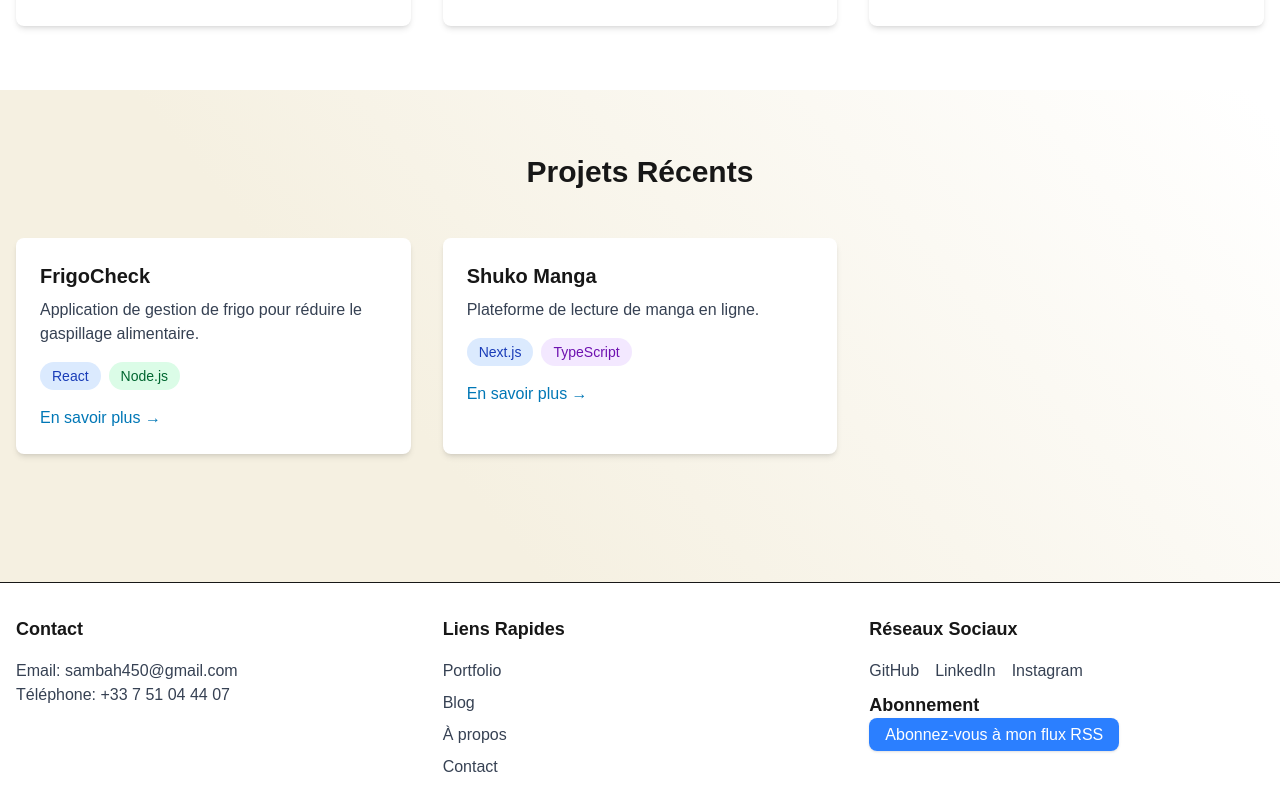
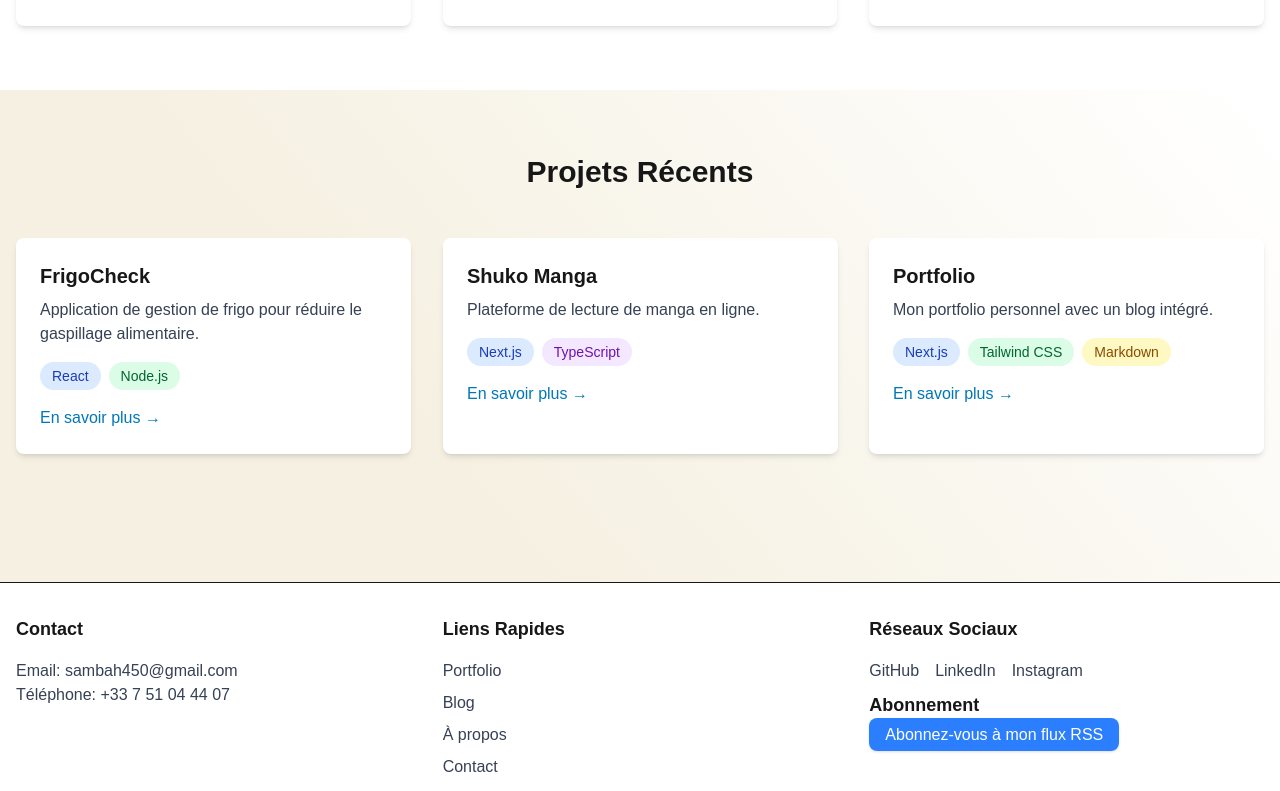
Before and after one commit to sbg224/msb-monosite, a Next.js app: page / in a window 1280 px wide. Shown: the part 872-1663 px from the top of the page. Built offline with nearby package versions, Linux system fonts and the light colour scheme; no server answers.

Commit message:
bug fixe add animation scroll

```diff
--- a/package.json
+++ b/package.json
@@ -10,6 +10,7 @@
 		"lint": "npx @biomejs/biome lint --write ./src. "
 	},
 	"dependencies": {
+		"aos": "^2.3.4",
 		"next": "15.3.2",
 		"react": "^19.0.0",
 		"react-dom": "^19.0.0"
--- a/src/app/layout.tsx
+++ b/src/app/layout.tsx
@@ -4,6 +4,8 @@ import Link from "next/link";
 import Head from "next/head";
 import "./globals.css";
 import Navigation from "@/components/Navigation";
+
+
 
 const inter = Inter({ subsets: ["latin"], variable: "--font-inter" });
 const poppins = Poppins({
@@ -28,6 +30,8 @@ export default function RootLayout({
 }: {
 	children: React.ReactNode;
 }) {
+
+
 	return (
 		<html lang="fr">
 			<Head>
--- a/src/app/page.tsx
+++ b/src/app/page.tsx
@@ -1,14 +1,27 @@
+"use client";
 import Link from "next/link";
 import Image from "next/image";
+import { useEffect } from "react";
 import profil from "../assets/images/profile3.png";
+import "aos/dist/aos.css";
+import AOS from "aos";
 
 export default function Home() {
+  useEffect(() => {
+    AOS.init({
+      duration: 1000,
+      once: true,
+      offset: 100,
+      easing: "ease-in-out",
+    });
+  }, []);
+
   return (
     <main className="min-h-screen">
       {/* Hero Section */}
       <section className="container mx-auto px-4 py-16 md:py-24">
         <div className="flex flex-col md:flex-row items-center gap-8">
-					<div className="w-full md:w-1/2">
+          <div className="w-full md:w-1/2" data-aos="fade-right">
             <h1 className="font-poppins text-4xl md:text-5xl font-bold mb-6">
               Développeur Web Full Stack
             </h1>
@@ -33,8 +46,7 @@ export default function Home() {
               </Link>
             </div>
           </div>
-					<div className="w-full md:w-1/2">
-						{/* Placeholder pour la photo de profil */}
+          <div className="w-full md:w-1/2" data-aos="zoom-in">
             <div
               className="relative w-64 h-64 mx-auto rounded-full overflow-hidden bg-gray-200"
               style={{
@@ -56,11 +68,18 @@ export default function Home() {
       {/* Compétences Section */}
       <section className="bg-white py-16">
         <div className="container mx-auto px-4">
-					<h2 className="font-poppins text-3xl font-bold text-center mb-12">
+          <h2
+            className="font-poppins text-3xl font-bold text-center mb-12"
+            data-aos="fade-up"
+          >
             Mes Compétences
           </h2>
           <div className="grid grid-cols-1 md:grid-cols-3 gap-8">
-						<div className="p-6 rounded-lg shadow-md bg-white">
+            <div
+              className="p-6 rounded-lg shadow-md bg-white"
+              data-aos="fade-up"
+              data-aos-delay="100"
+            >
               <h3 className="font-poppins text-xl font-semibold mb-4">
                 Frontend
               </h3>
@@ -70,7 +89,11 @@ export default function Home() {
                 <li>Tailwind CSS</li>
               </ul>
             </div>
-						<div className="p-6 rounded-lg shadow-md bg-white">
+            <div
+              className="p-6 rounded-lg shadow-md bg-white"
+              data-aos="fade-up"
+              data-aos-delay="200"
+            >
               <h3 className="font-poppins text-xl font-semibold mb-4">
                 Backend
               </h3>
@@ -80,7 +103,11 @@ export default function Home() {
                 <li>PostgreSQL</li>
               </ul>
             </div>
-						<div className="p-6 rounded-lg shadow-md bg-white">
+            <div
+              className="p-6 rounded-lg shadow-md bg-white"
+              data-aos="fade-up"
+              data-aos-delay="300"
+            >
               <h3 className="font-poppins text-xl font-semibold mb-4">
                 Outils
               </h3>
@@ -96,19 +123,18 @@ export default function Home() {
 
       {/* Projets Récents Section */}
 <section className="container mx-auto px-4 py-16">
-				<h2 className="font-poppins text-3xl font-bold text-center mb-12">
+  <h2 className="font-poppins text-3xl font-bold text-center mb-12" data-aos="fade-up">
     Projets Récents
   </h2>
   <div className="grid grid-cols-1 md:grid-cols-2 lg:grid-cols-3 gap-8">
     {/* Projet FrigoCheck */}
-					<div className="bg-white rounded-lg shadow-md overflow-hidden">
+    <div className="bg-white rounded-lg shadow-md overflow-hidden" data-aos="flip-up" data-aos-delay="100">
       <div className="p-6">
         <h3 className="font-poppins text-xl font-semibold mb-2">
           FrigoCheck
         </h3>
         <p className="text-gray-700 mb-4">
-								Application de gestion de frigo pour réduire le gaspillage
-								alimentaire.
+          Application de gestion de frigo pour réduire le gaspillage alimentaire.
         </p>
         <div className="flex gap-2 mb-4">
           <span className="px-3 py-1 bg-blue-100 text-blue-800 rounded-full text-sm">
@@ -128,7 +154,7 @@ export default function Home() {
     </div>
 
     {/* Projet Shuko Manga */}
-					<div className="bg-white rounded-lg shadow-md overflow-hidden">
+    <div className="bg-white rounded-lg shadow-md overflow-hidden" data-aos="flip-up" data-aos-delay="200">
       <div className="p-6">
         <h3 className="font-poppins text-xl font-semibold mb-2">
           Shuko Manga
@@ -152,6 +178,35 @@ export default function Home() {
         </Link>
       </div>
     </div>
+
+    {/* Projet Portfolio */}
+    <div className="bg-white rounded-lg shadow-md overflow-hidden" data-aos="flip-up" data-aos-delay="300">
+      <div className="p-6">
+        <h3 className="font-poppins text-xl font-semibold mb-2">
+          Portfolio
+        </h3>
+        <p className="text-gray-700 mb-4">
+          Mon portfolio personnel avec un blog intégré.
+        </p>
+        <div className="flex gap-2 mb-4">
+          <span className="px-3 py-1 bg-blue-100 text-blue-800 rounded-full text-sm">
+            Next.js
+          </span>
+          <span className="px-3 py-1 bg-green-100 text-green-800 rounded-full text-sm">
+            Tailwind CSS
+          </span>
+          <span className="px-3 py-1 bg-yellow-100 text-yellow-800 rounded-full text-sm">
+            Markdown
+          </span>
+        </div>
+        <Link
+          href="/portfolio"
+          className="text-[#0077b6] hover:underline"
+        >
+          En savoir plus →
+        </Link>
+      </div>
+    </div>
   </div>
 </section>
     </main>
--- /dev/null
+++ b/src/types/aos.d.ts
@@ -0,0 +1,13 @@
+declare module "aos" {
+  export interface AosOptions {
+    offset?: number;
+    delay?: number;
+    duration?: number;
+    easing?: string;
+    once?: boolean;
+    mirror?: boolean;
+    anchorPlacement?: string;
+  }
+
+  export function init(options?: AosOptions): void;
+}
```
Also changed, not shown: 1 other file (tests, documents, lock files or other folders). Lines whose indentation alone changed are shown as unchanged.
